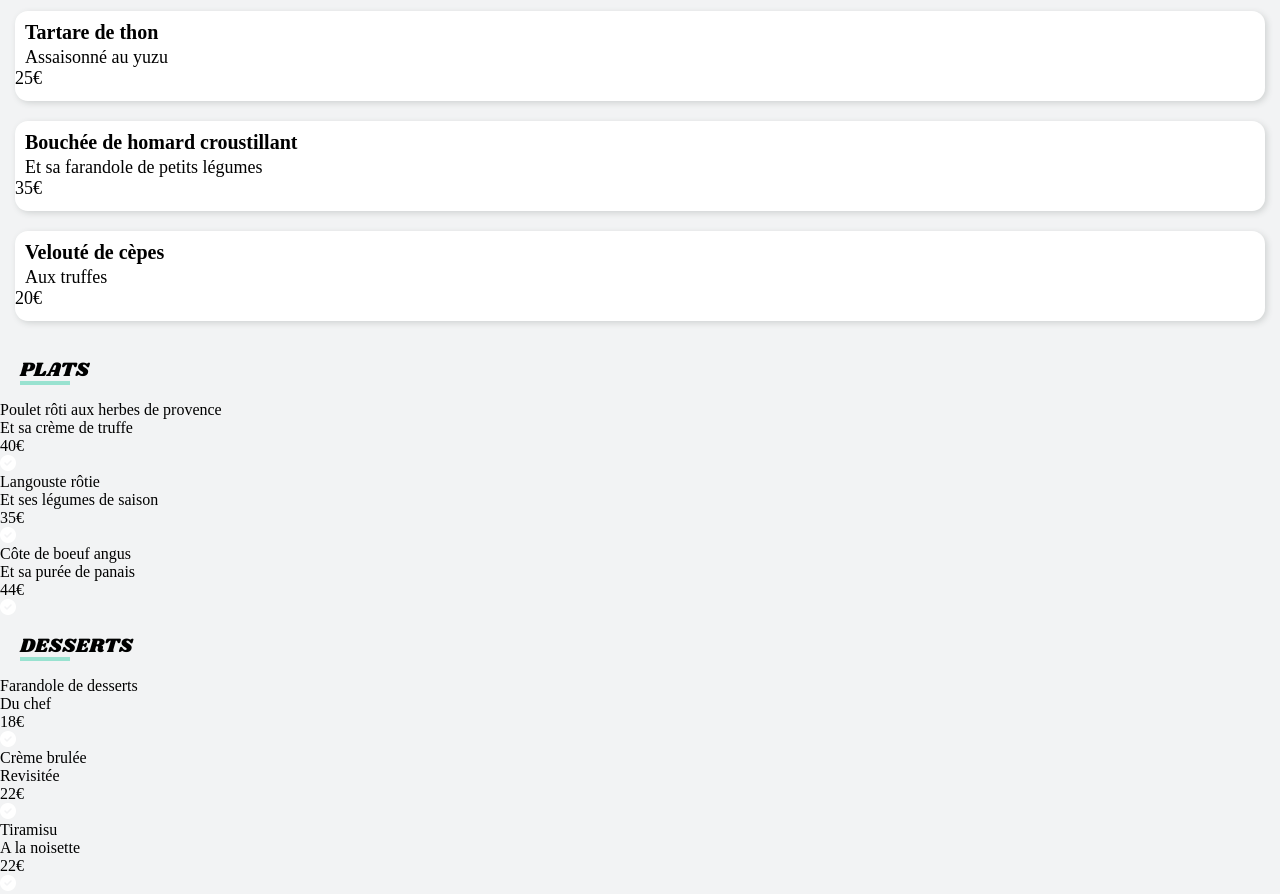
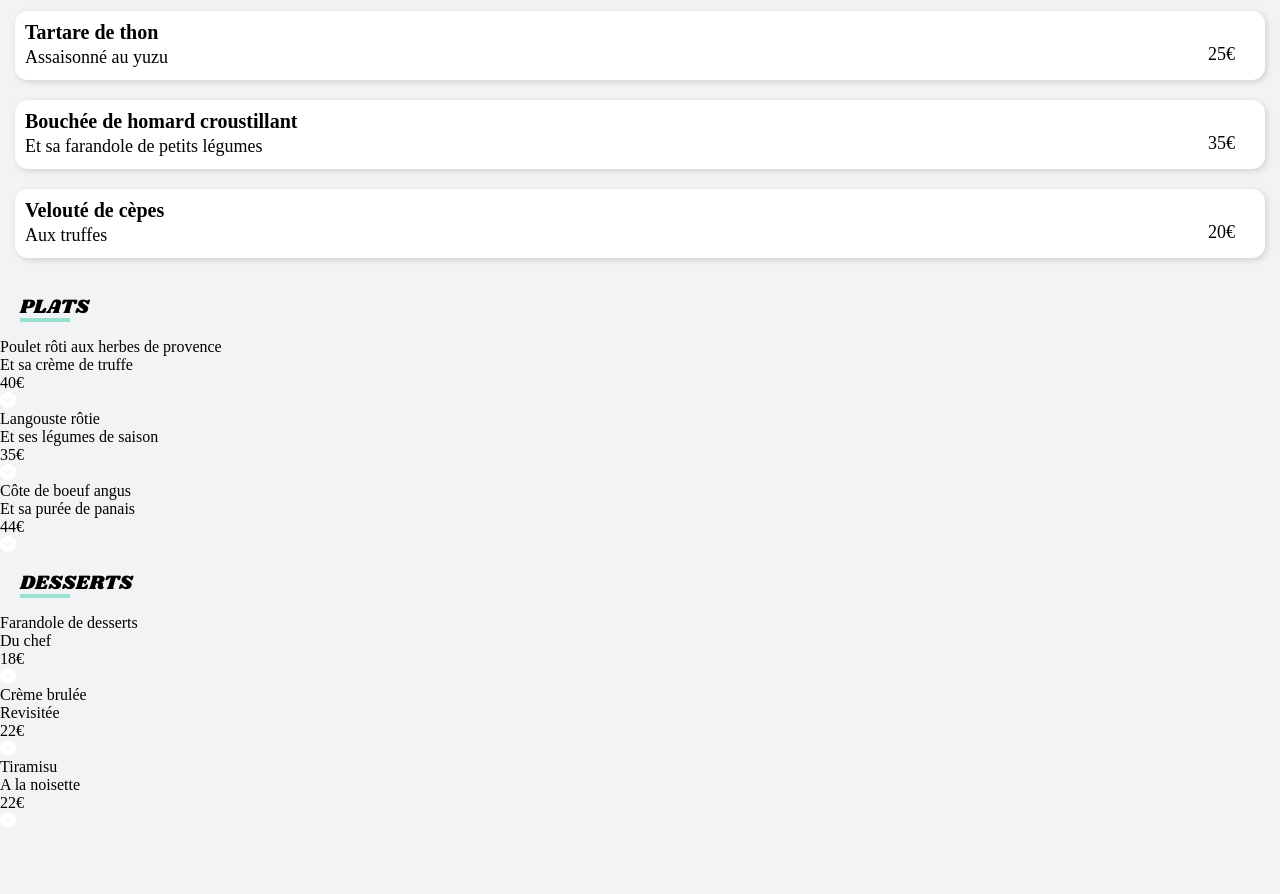
Before and after one commit to Audrey-hub-dev/AudreyVanaerdewegh_3_21052021., a website: page menuledelicedessens.html in a window 1280 px wide. Shown: the part 500-1394 px from the top of the page. Drawn offline with nearby package versions, Linux system fonts and the light colour scheme; files that its build step writes are made by us from their sources; files whose address does not match are found by name.

Commit message:
modifications starters, plats, desserts

```diff
--- a/menuledelicedessens.html
+++ b/menuledelicedessens.html
@@ -42,8 +42,10 @@
 
         <div class="starter__card">
             <div class="starter__card__title">Tartare de thon</div>
+            <div class="starter__card__descrip">
                 <div class="starter__card__info">Assaisonné au yuzu</div>
                 <div class="starter__card__price">25€</div>
+            </div>
             <div class="starter__card__check">
                 <i class="fas fa-check-circle"></i>
             </div>
@@ -51,8 +53,10 @@
 
         <div class="starter__card">
             <div class="starter__card__title">Bouchée de homard croustillant</div>
+            <div class="starter__card__descrip">
                 <div class="starter__card__info">Et sa farandole de petits légumes</div>
                 <div class="starter__card__price">35€</div>
+            </div>
             <div class="starter__card__check">
                 <i class="fas fa-check-circle"></i>
             </div>
@@ -60,8 +64,10 @@
 
         <div class="starter__card">
             <div class="starter__card__title">Velouté de cèpes</div>
+            <div class="starter__card__descrip">
                 <div class="starter__card__info">Aux truffes</div>
                 <div class="starter__card__price">20€</div>
+            </div>
             <div class="starter__card__check">
                 <i class="fas fa-check-circle"></i>
             </div>
@@ -74,8 +80,10 @@
 
         <div class="plat__card">
             <div class="plat__card__title">Poulet rôti aux herbes de provence</div>
+            <div class="plat__card__descrip">
                 <div class="plat__card__info">Et sa crème de truffe</div>
                 <div class="plat__card__price">40€</div>
+            </div>
             <div class="plat__card__check">
                 <i class="fas fa-check-circle"></i>
             </div>
@@ -83,8 +91,10 @@
 
         <div class="plat__card">
             <div class="plat__card__title">Langouste rôtie</div>
+            <div class="plat__card__descrip">
                 <div class="plat__card__info">Et ses légumes de saison</div>
                 <div class="plat__card__price">35€</div>
+            </div>
             <div class="plat__card__check">
                 <i class="fas fa-check-circle"></i>
             </div>
@@ -92,8 +102,10 @@
 
         <div class="plat__card">
             <div class="plat__card__title">Côte de boeuf angus</div>
+            <div class="plat__card__descrip">
                 <div class="plat__card__info">Et sa purée de panais</div>
                 <div class="plat__card__price">44€</div>
+            </div>
             <div class="plat__card__check">
                 <i class="fas fa-check-circle"></i>
             </div>
@@ -106,8 +118,10 @@
 
         <div class="dessert__card">
             <div class="dessert__card__title">Farandole de desserts</div>
+            <div class="dessert__card__descrip">
                 <div class="dessert__card__info">Du chef</div>
                 <div class="dessert__card__price">18€</div>
+            </div>
             <div class="dessert__card__check">
                 <i class="fas fa-check-circle"></i>
             </div>
@@ -115,8 +129,10 @@
 
         <div class="dessert__card">
             <div class="dessert__card__title">Crème brulée</div>
+            <div class="dessert__card__descrip">
                 <div class="dessert__card__info">Revisitée</div>
                 <div class="dessert__card__price">22€</div>
+            </div>
             <div class="dessert__card__check">
                 <i class="fas fa-check-circle"></i>
             </div>
@@ -124,8 +140,10 @@
 
        <div class="dessert__card">
             <div class="dessert__card__title">Tiramisu</div>
+            <div class="dessert__card__descrip">
                 <div class="dessert__card__info">A la noisette</div>
                 <div class="dessert__card__price">22€</div>
+            </div>
             <div class="dessert__card__check">
                 <i class="fas fa-check-circle"></i>
             </div>
```
Lines whose indentation alone changed are shown as unchanged.
